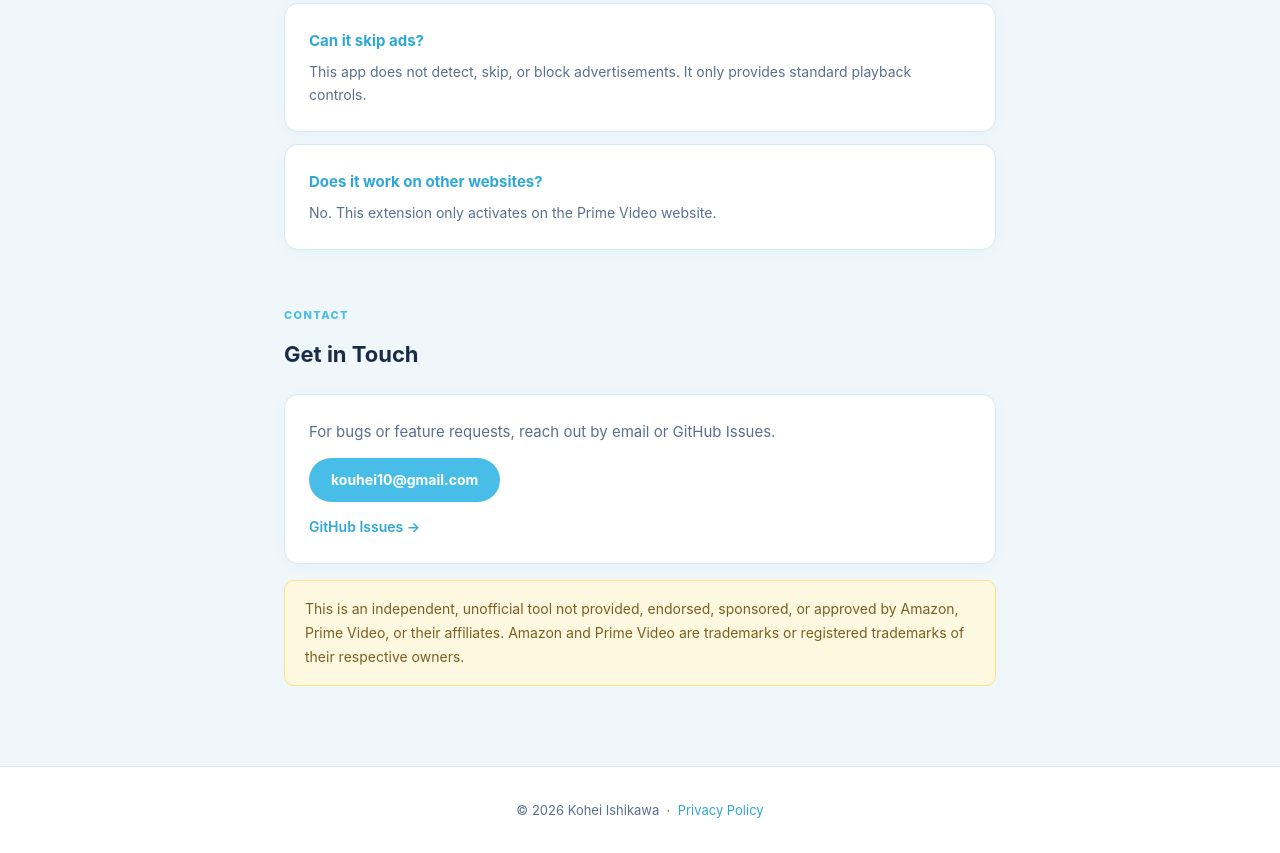
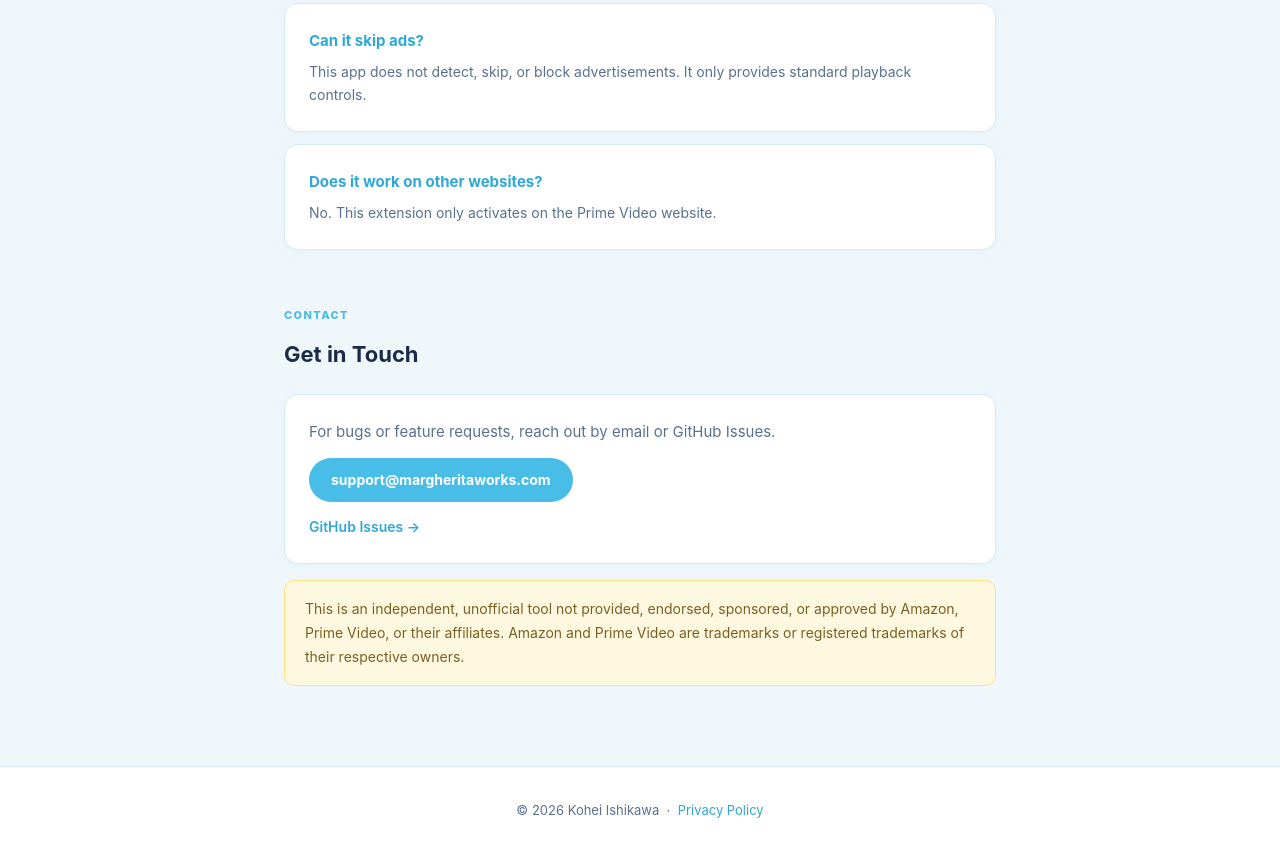
Before and after one commit to isitest1/prime-speed-support, a plain HTML site: page index.html in a window 1280 px wide. Shown: the part 2577-3430 px from the top of the page. Drawn offline with Linux system fonts and the light colour scheme.

Commit message:
Update contact email to support@margheritaworks.com

```diff
--- a/index.html
+++ b/index.html
@@ -171,8 +171,8 @@
     <div class="card">
       <p class="ja-t">不具合・ご要望はメールまたはGitHubのIssueでご連絡ください。</p>
       <p class="en-t" style="display:none">For bugs or feature requests, reach out by email or GitHub Issues.</p>
-      <a href="mailto:kouhei10@gmail.com" class="contact-link">
-        kouhei10@gmail.com
+      <a href="mailto:support@margheritaworks.com" class="contact-link">
+        support@margheritaworks.com
       </a>
       <p style="margin-top:12px">
         <a href="https://github.com/isitest1/prime-video-speed-controller/issues"
```
Also changed, not shown: privacy.html (+2 -2 lines).
